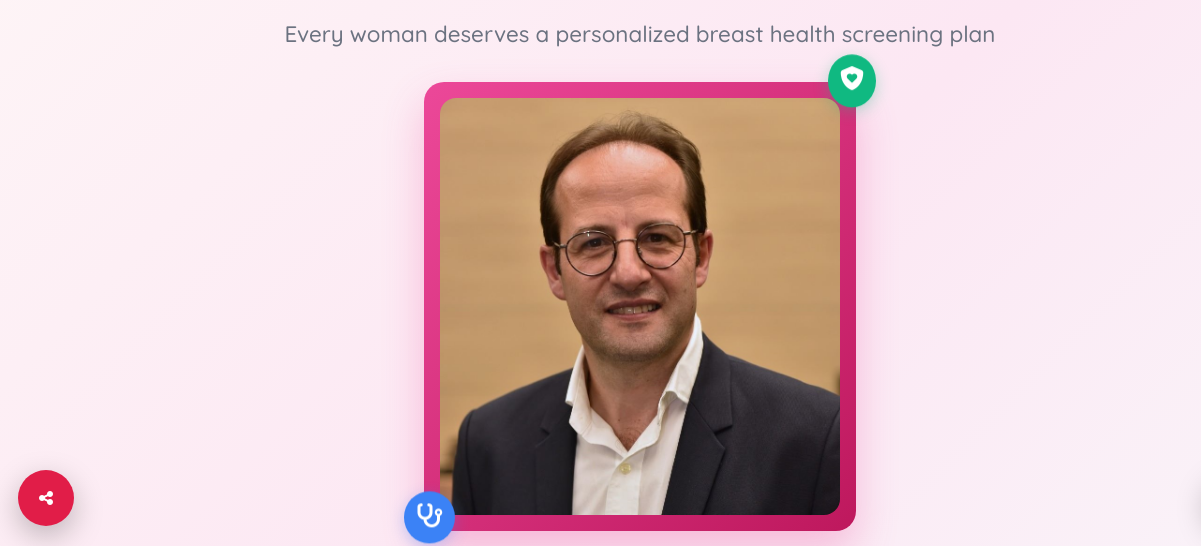
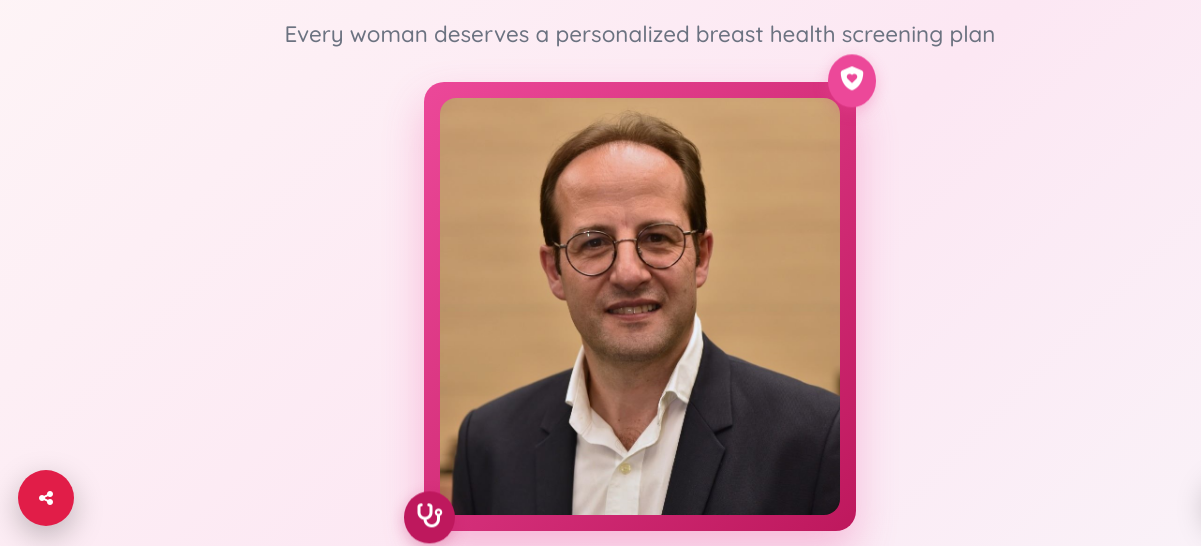
Before and after one commit to Charbel-Azar/PrGeorgesAbiTayeh, a website: page index.html in a window 1280 px wide. Shown: the part 256-802 px from the top of the page, 0-1201 px from the left. Drawn offline with Linux system fonts and the light colour scheme.

Commit message:
pnk icon

```diff
--- a/index.html
+++ b/index.html
@@ -185,10 +185,10 @@
                                 <img src="/assets/images/breastcancer/cheblazar.png" alt="Pr. Georges Abi Tayeh - Breast Health Specialist" style="width: 100%; max-width: 400px; height: auto; border-radius: 16px; display: block;">
                             </div>
                             <!-- Floating elements -->
-                            <div class="float-animation" style="position: absolute; top: -20px; right: -20px; background: #10b981; color: white; padding: 0.75rem; border-radius: 50%; box-shadow: 0 4px 15px rgba(16, 185, 129, 0.3);">
+                            <div class="float-animation" style="position: absolute; top: -20px; right: -20px; background: #ec4899; color: white; padding: 0.75rem; border-radius: 50%; box-shadow: 0 4px 15px rgba(236, 72, 153, 0.3);">
                                 <i class="fa-solid fa-shield-heart" style="font-size: 1.5rem;"></i>
                             </div>
-                            <div class="float-animation" style="position: absolute; bottom: -20px; left: -20px; background: #3b82f6; color: white; padding: 0.75rem; border-radius: 50%; box-shadow: 0 4px 15px rgba(59, 130, 246, 0.3); animation-delay: 1s;">
+                            <div class="float-animation" style="position: absolute; bottom: -20px; left: -20px; background: #be185d; color: white; padding: 0.75rem; border-radius: 50%; box-shadow: 0 4px 15px rgba(190, 24, 93, 0.3); animation-delay: 1s;">
                                 <i class="fa-solid fa-stethoscope" style="font-size: 1.5rem;"></i>
                             </div>
                         </div>
```
